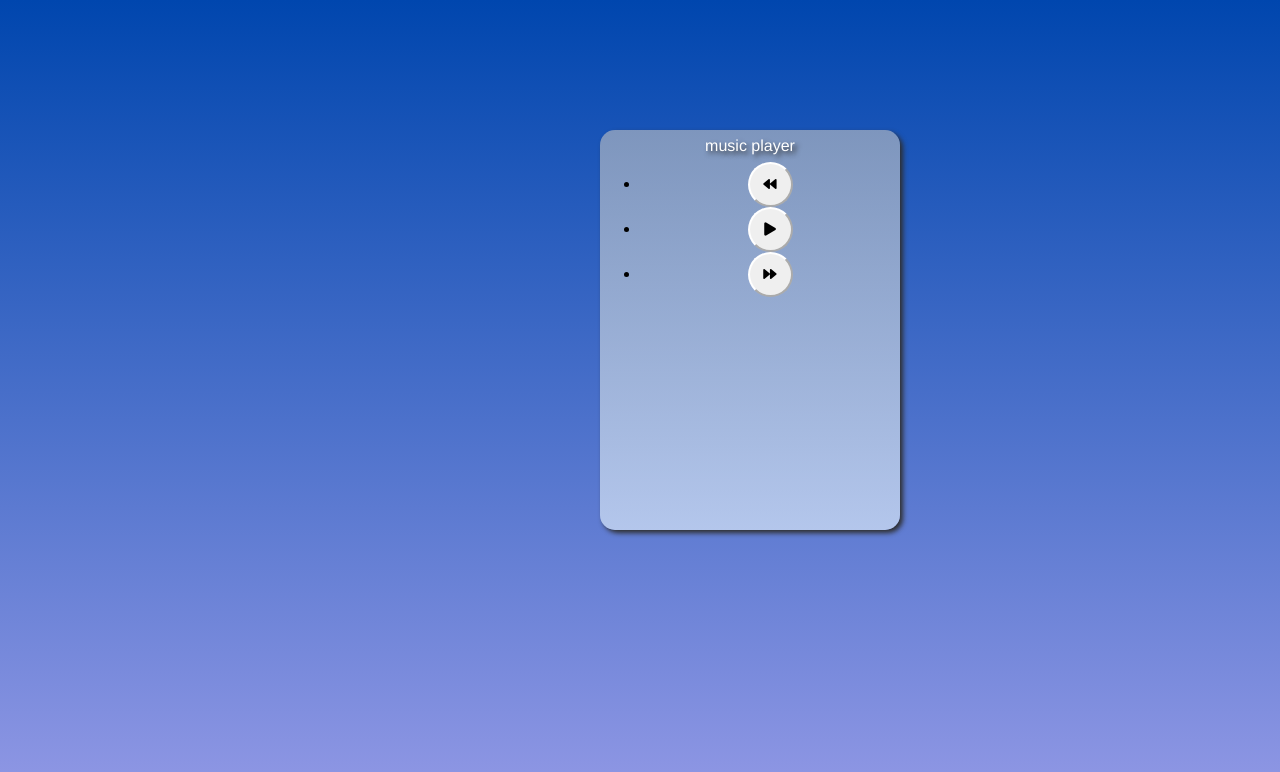
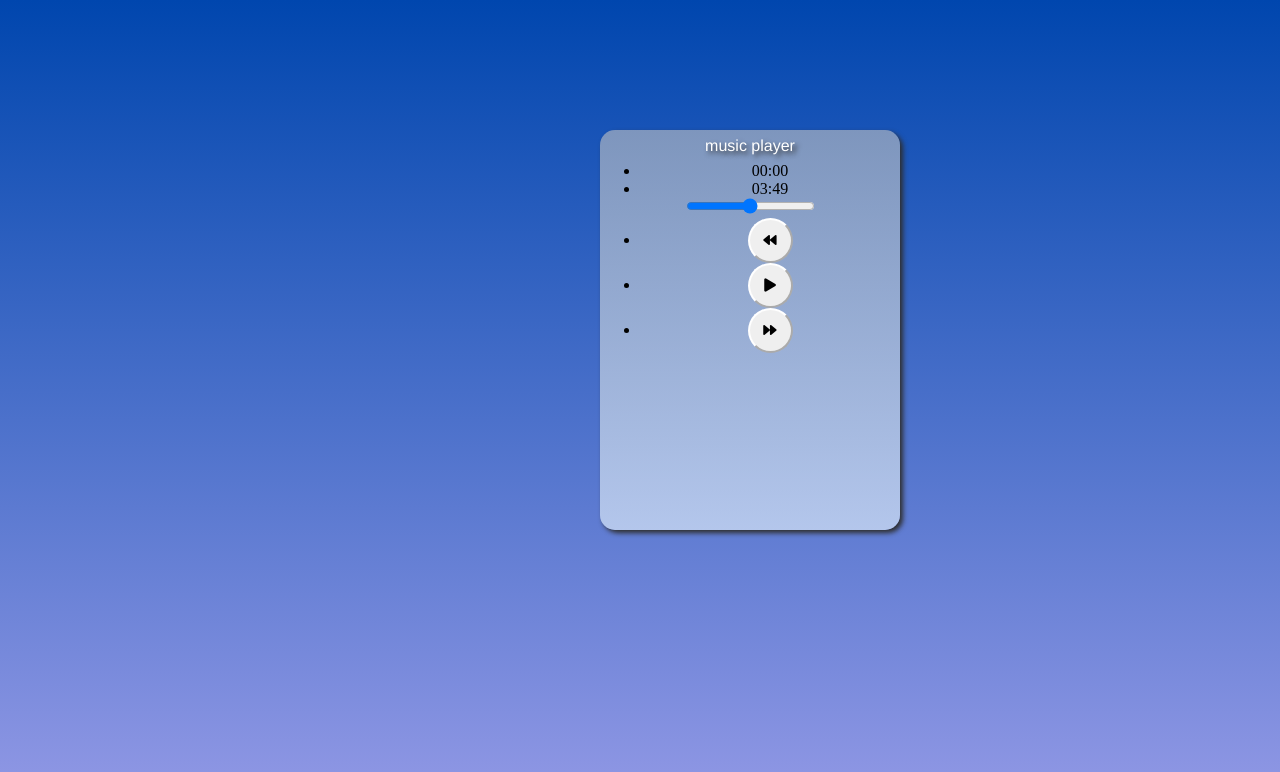
Before and after one commit to MHasanH1/Mehdi-Khamideh-40131873, a plain HTML site: page index.html in a window 1280 px wide. Drawn offline with Linux system fonts and the light colour scheme.

Commit message:
Playback tags added

```diff
--- a/index.html
+++ b/index.html
@@ -12,6 +12,11 @@
 <body>
     <div>
         <p class="MP">music player</p>
+        <ul class="Time">
+            <li class="S">00:00</li>
+            <li>03:49</li>
+        </ul>
+        <input type="range">
         <ul class="Buttoms">
              <li><button class="back fas fa-backward"></button></li>
              <li><button class="play fas fa-play"></button></li>
```
